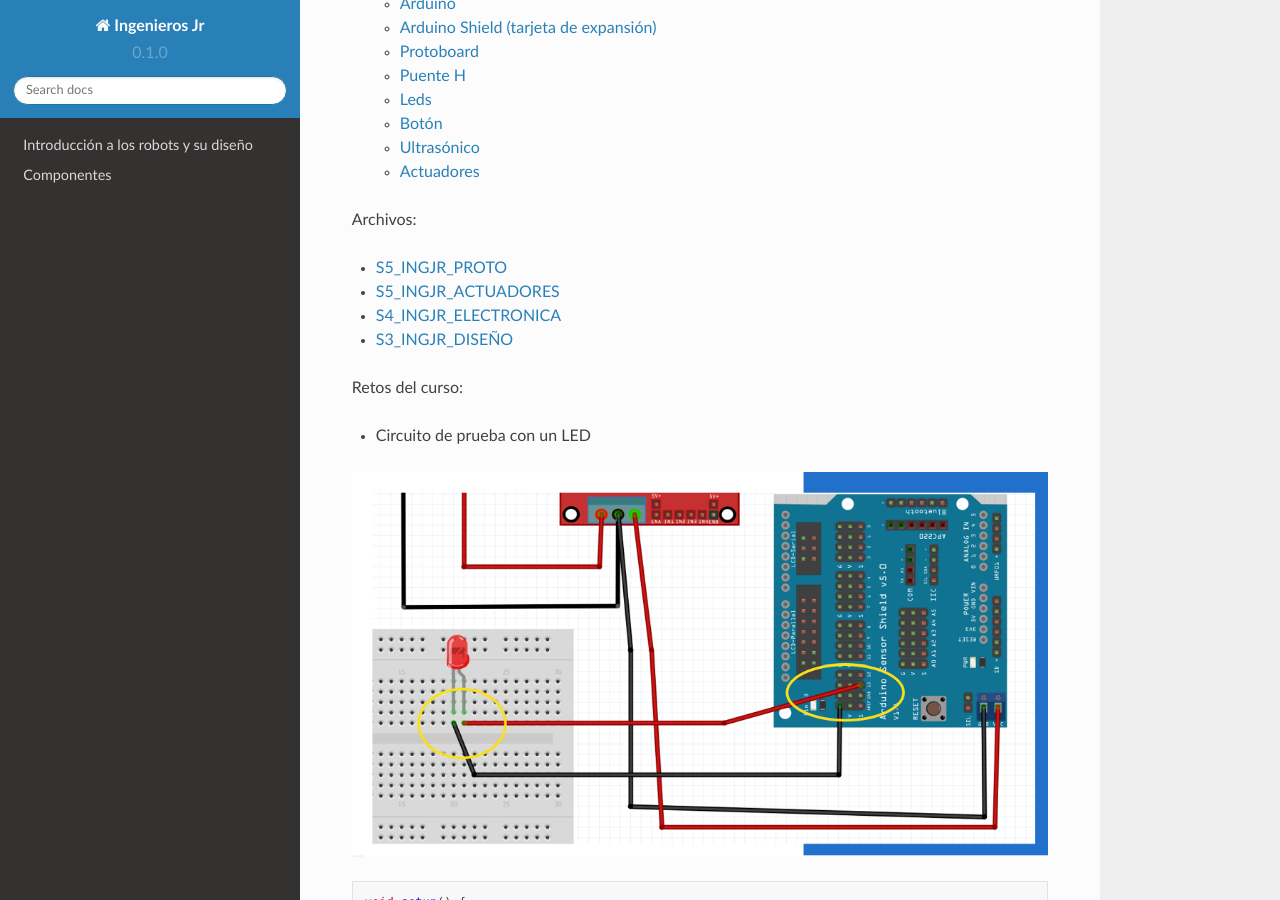
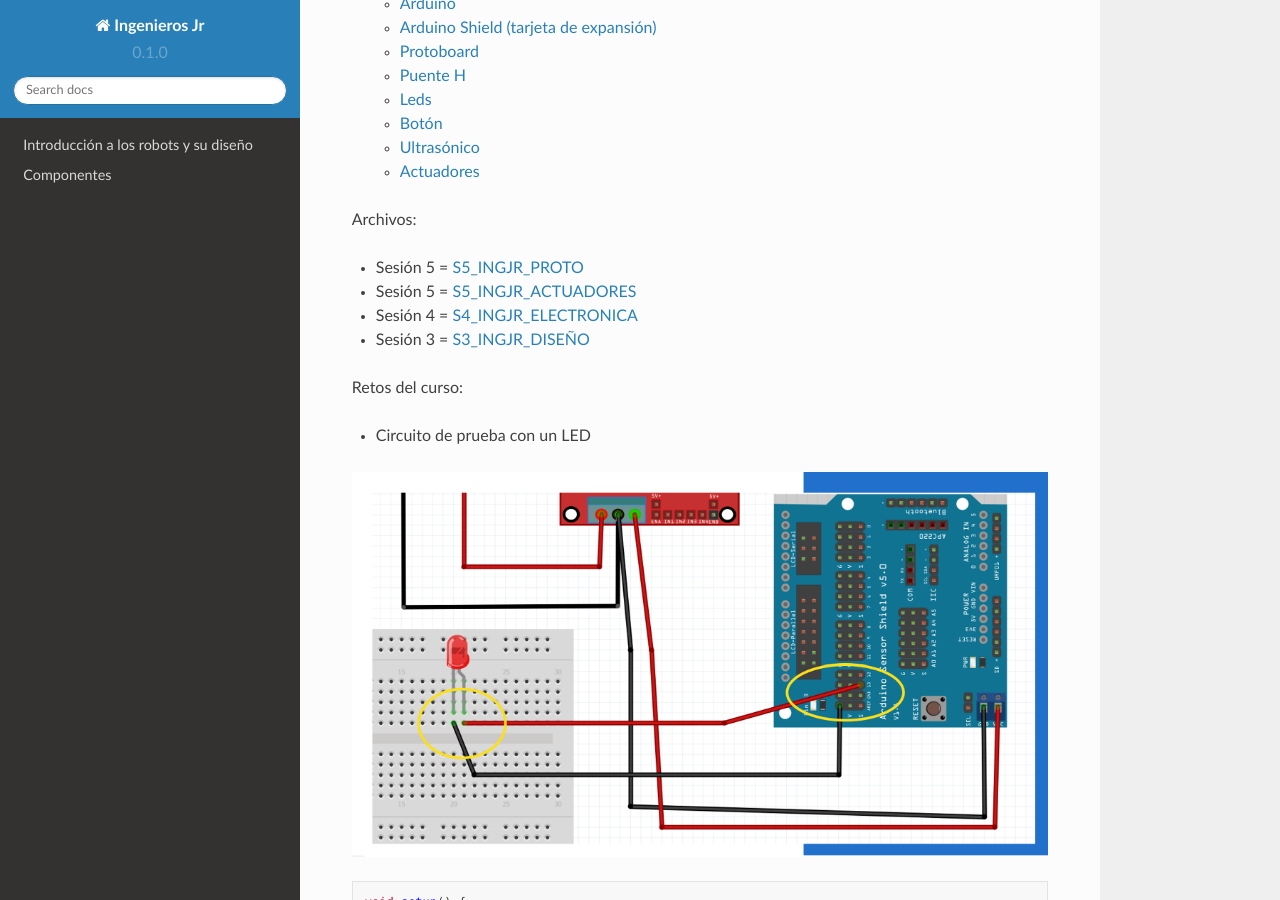
Before and after one commit to Gagis00/Ingenieros-JR, a Sphinx documentation site: the page built from docs/source/index.rst, in a window 1280 px wide and 900 px high, scrolled down 697 px. Built offline with Sphinx 7.4.7 and the Read the Docs theme 2.0.0, drawn with Linux system fonts in a browser that asks for light colours.

Commit message:
Update index.rst

```diff
--- a/docs/source/index.rst
+++ b/docs/source/index.rst
@@ -25,14 +25,13 @@ Contents
 
 Archivos:
 
-- `S5_INGJR_PROTO <archivos/S5_INGJR_PROTO.pdf>`_
+- Sesión 5 = `S5_INGJR_PROTO <archivos/S5_INGJR_PROTO.pdf>`_
 
-- `S5_INGJR_ACTUADORES <archivos/S5_INGJR_ACTUADORES.pdf>`_
+- Sesión 5 = `S5_INGJR_ACTUADORES <archivos/S5_INGJR_ACTUADORES.pdf>`_
 
-- `S4_INGJR_ELECTRONICA <archivos/S4_INGJR_ELECTRONICA.pdf>`_
+- Sesión 4 = `S4_INGJR_ELECTRONICA <archivos/S4_INGJR_ELECTRONICA.pdf>`_
 
-- `S3_INGJR_DISEÑO <archivos/S3_INGJR_DISEÑO.pdf>`_
-
+- Sesión 3 = `S3_INGJR_DISEÑO <archivos/S3_INGJR_DISEÑO.pdf>`_
 
 Retos del curso:
 
```
